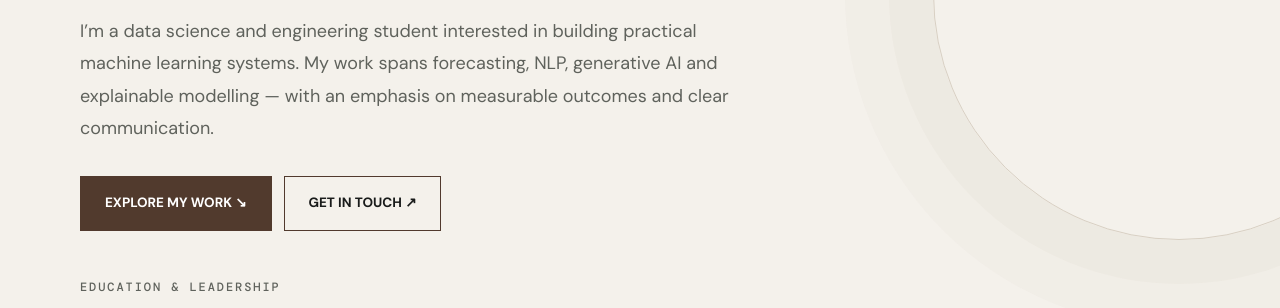
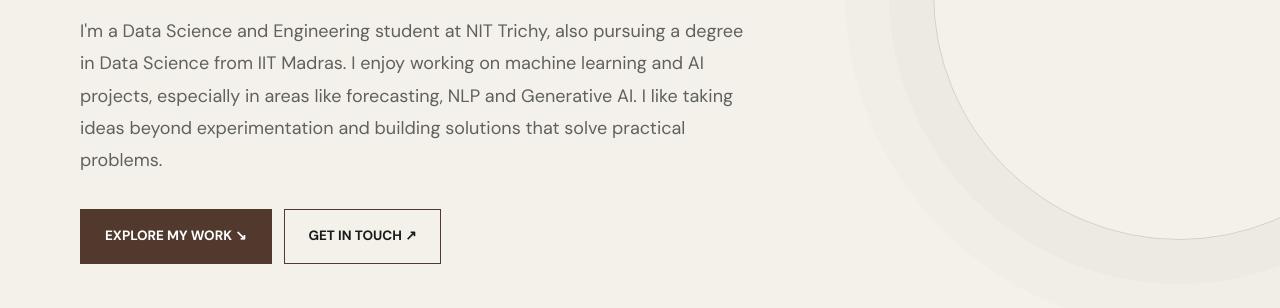
Before and after one commit to rithik2812/portfolio, a plain HTML site: page index.html in a window 1280 px wide. Shown: the part 366-674 px from the top of the page. Drawn offline with nearby package versions, Linux system fonts and the light colour scheme.

Commit message:
Update index.html

```diff
--- a/index.html
+++ b/index.html
@@ -173,7 +173,7 @@ section{padding:84px 0;border-bottom:1px solid var(--line)}
     <div class="eyebrow">DATA SCIENCE · MACHINE LEARNING · ANALYTICS</div>
     <h1>Rithik <span>Anand.</span></h1>
     <p class="role">I turn data into decisions.</p>
-    <p class="intro">I’m a data science and engineering student interested in building practical machine learning systems. My work spans forecasting, NLP, generative AI and explainable modelling — with an emphasis on measurable outcomes and clear communication.</p>
+    <p class="intro">I'm a Data Science and Engineering student at NIT Trichy, also pursuing a degree in Data Science from IIT Madras. I enjoy working on machine learning and AI projects, especially in areas like forecasting, NLP and Generative AI. I like taking ideas beyond experimentation and building solutions that solve practical problems.</p>
     <div class="actions">
      <a class="btn primary" href="#projects">EXPLORE MY WORK ↘</a>
      <a class="btn secondary" href="mailto:rithikanand2005@gmail.com">GET IN TOUCH ↗</a>
```
